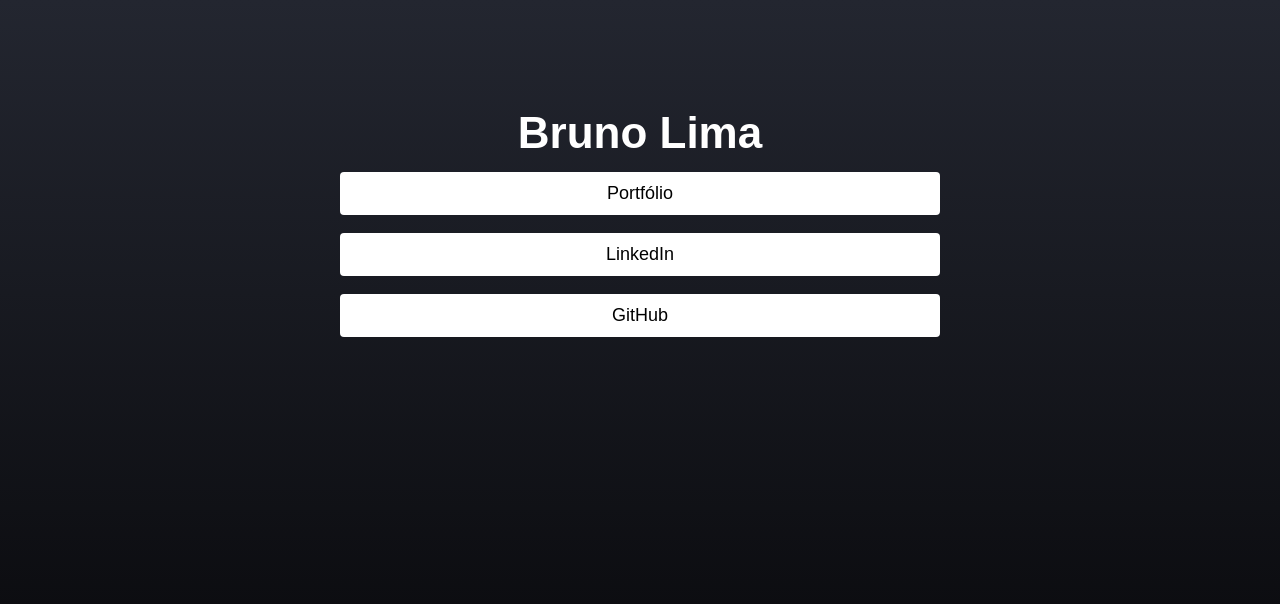
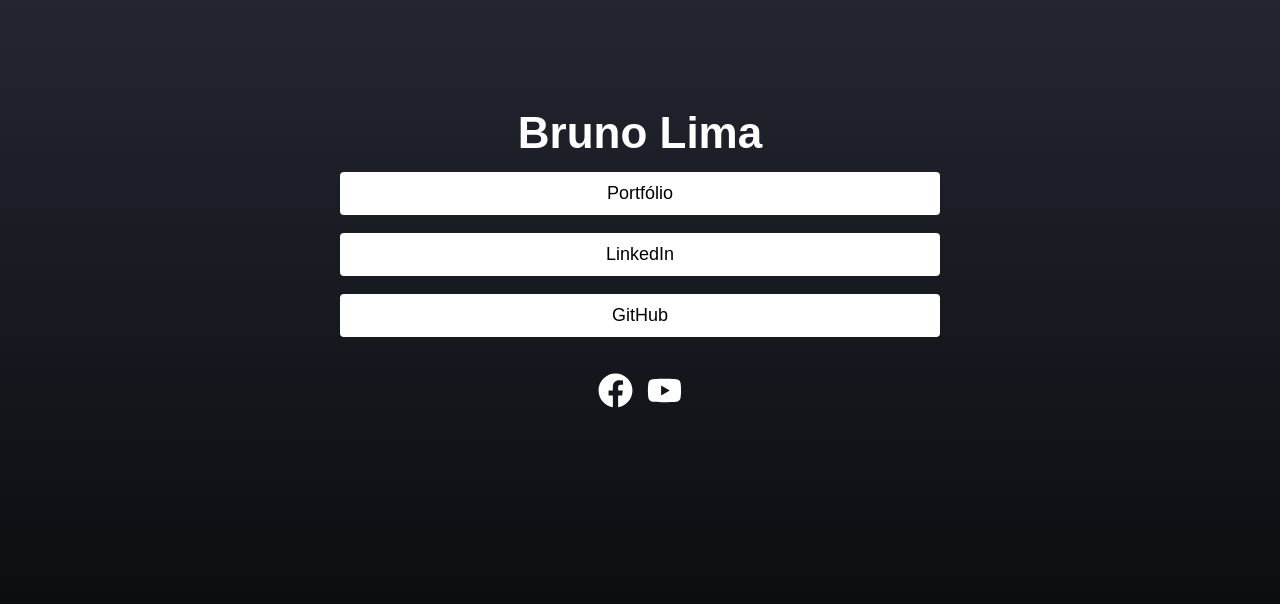
Before and after one commit to Brunoo-Lima/myLinks, a React (Vite) app: page / in a window 1280 px wide. Shown: the top 604 px of the page. Built offline with nearby package versions, Linux system fonts and the light colour scheme.

Commit message:
finished home

```diff
--- a/package.json
+++ b/package.json
@@ -12,6 +12,7 @@
   "dependencies": {
     "react": "^18.2.0",
     "react-dom": "^18.2.0",
+    "react-icons": "^4.10.1",
     "react-router-dom": "^6.14.0"
   },
   "devDependencies": {
--- /dev/null
+++ b/src/Assets/Social/Social.css
@@ -0,0 +1,7 @@
+.social svg {
+  transition: transform 0.4s;
+}
+
+.social svg:hover {
+  transform: scale(1.06);
+}
--- /dev/null
+++ b/src/Assets/Social/Social.jsx
@@ -0,0 +1,10 @@
+import React from 'react';
+import './Social.css';
+
+export const Social = ({ children, url }) => {
+  return (
+    <a className="social" href={url} target="_blank" rel="noopener noreferrer">
+      {children}
+    </a>
+  );
+};
--- a/src/Components/Home/Home.css
+++ b/src/Components/Home/Home.css
@@ -41,3 +41,32 @@
   line-height: 150%;
   color: #000;
 }
+
+footer {
+  display: flex;
+  justify-content: center;
+  gap: 0.875rem;
+  margin: 1.125rem 0;
+}
+
+@media screen and(max-width: 550px) {
+  .homeContainer h1 {
+    font-size: 2rem;
+    text-align: center;
+  }
+
+  .linkTxt {
+    font-size: 1rem;
+  }
+}
+
+@media screen and(max-width: 360px) {
+  .homeContainer h1 {
+    font-size: 1.8rem;
+    text-align: center;
+  }
+
+  .linkTxt {
+    font-size: 0.875rem;
+  }
+}
--- a/src/Components/Home/Home.jsx
+++ b/src/Components/Home/Home.jsx
@@ -1,5 +1,7 @@
-import React from 'react';
 import './Home.css';
+import { Social } from '../../Assets/Social/Social';
+import { FaFacebook, FaLinkedin, FaYoutube } from 'react-icons/fa';
+
 const Home = () => {
   return (
     <div className="homeContainer">
@@ -21,6 +23,16 @@
             <p className="linkTxt">GitHub</p>
           </a>
         </section>
+
+        <footer>
+          <Social url="https://facebook.com">
+            <FaFacebook size={35} color="#fff" />
+          </Social>
+
+          <Social url="https://youtube.com">
+            <FaYoutube size={35} color="#fff" />
+          </Social>
+        </footer>
       </main>
     </div>
   );
```
Also changed, not shown: 1 other file (tests, documents, lock files or other folders).
